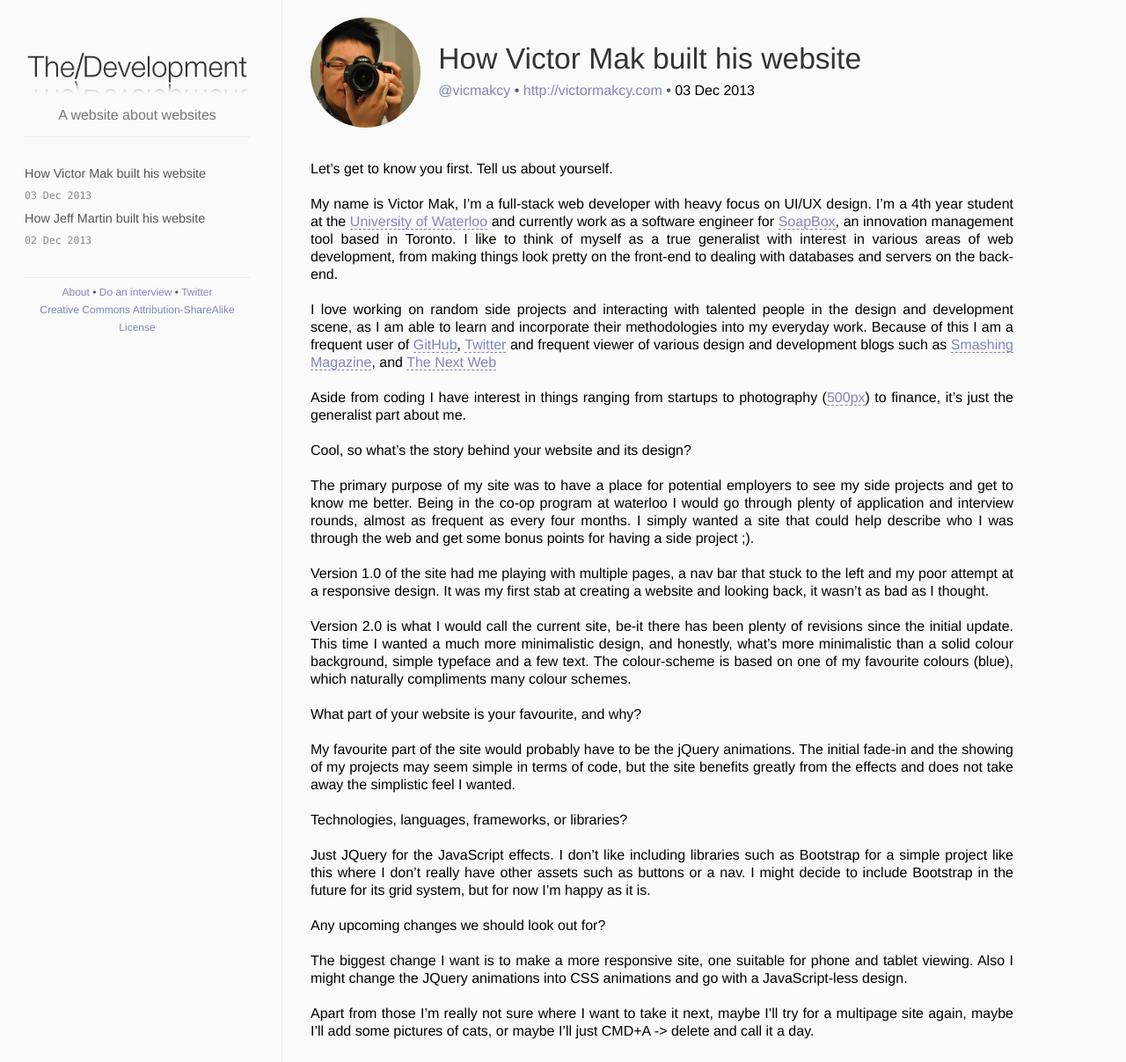
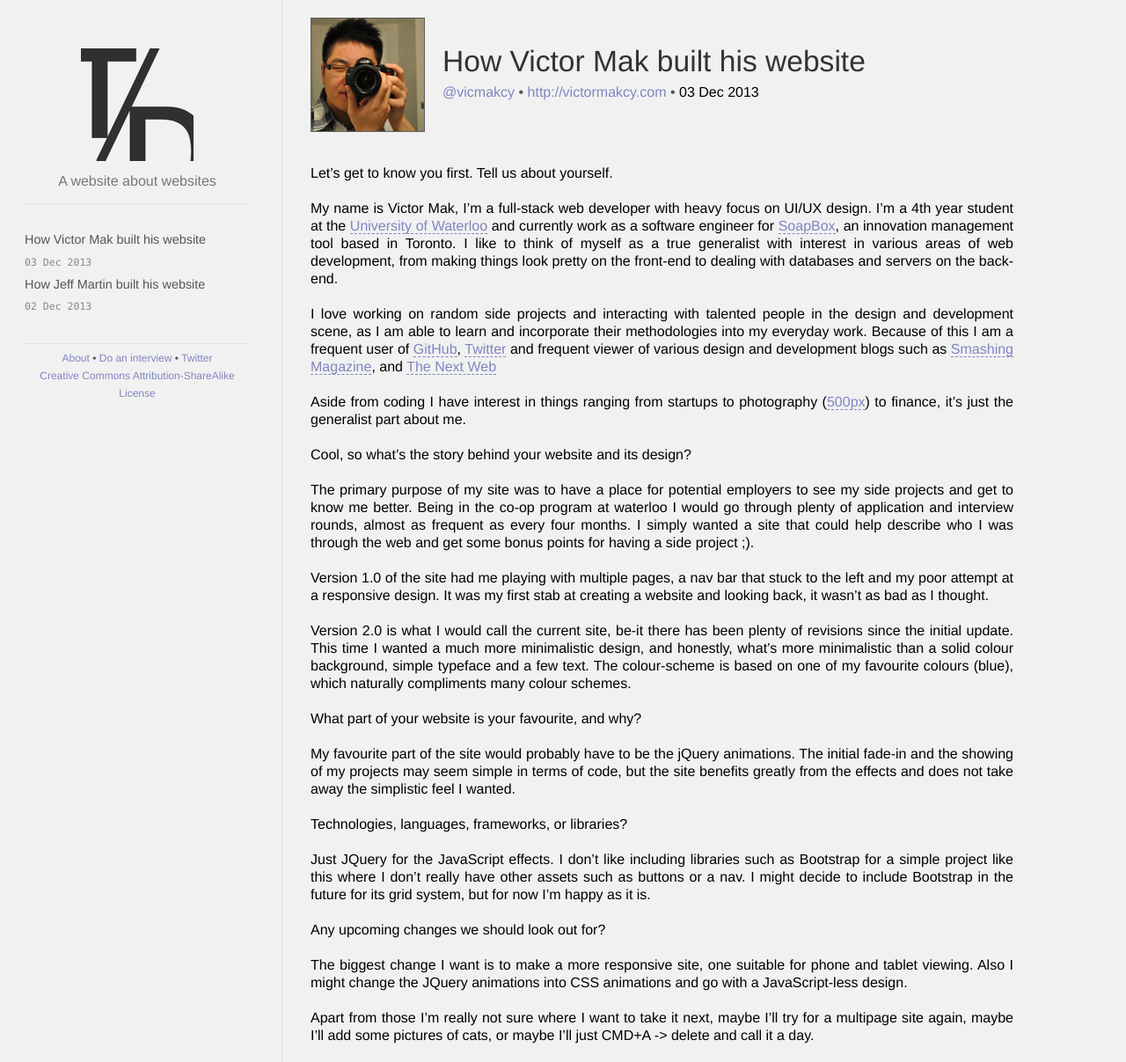
Before and after one commit to the-development/thedevelopment, a Jekyll site: the page built from index.html, in a window 1280 px wide. Shown: the whole page at 88% size. Built offline with Jekyll 4.4.1, drawn with Linux system fonts in a browser that asks for light colours; Markdown is read by kramdown in place of the engine named in the settings.

Commit message:
colour changes everywhere

```diff
--- a/_layouts/post.html
+++ b/_layouts/post.html
@@ -7,7 +7,7 @@ layout: default
   </div>
   <div id="post-info">
     <div id="dp-container">
-      <img id="dp" class="img-rounded" src="/images/dps/{{ page.img }}.jpg">
+      <img id="dp" src="/images/dps/{{ page.img }}.jpg">
     </div>
     <div id="info-container">
       <h1 id="post-title">{{ page.title }}</h1>
--- a/css/main.css
+++ b/css/main.css
@@ -17,7 +17,7 @@ html, body {
 }
 
 body {
-  background-color: #fafafa;
+  background-color: #f1f1f1;
   font-family: 'Helvetica Neue', 'Roboto', Arial, sans-serif;
   font-weight: 300;
   overflow: hidden;
@@ -52,11 +52,7 @@ a:hover {
 /*
 /*****************************************************************************/
 #logo {
-  width: 300px;
-}
-
-.img-rounded {
-  border-radius: 50%;
+  max-width: 128px;
 }
 
 .posts {
@@ -107,14 +103,14 @@ a:hover {
 }
 
 .posts {
-  border-top: 1px solid #ececec;
+  border-top: 1px solid #e3e3e3;
   margin-top: 1em;
   padding-top: 2em;
 }
 
 .footer {
   font-size: 0.8em;
-  border-top: 1px solid #ececec;
+  border-top: 1px solid #e3e3e3;
   margin-top: 2em;
   padding-top: 0.5em;
   overflow: hidden;
@@ -151,7 +147,8 @@ a:hover {
 }
 
 #dp {
-  max-width: 125px;
+  max-width: 128px;
+  border: 1px solid #5e5e5e;
 }
 
 #dp-container {
@@ -244,7 +241,7 @@ a:hover {
   width: 20%;
   padding-left: 1.75em;
   padding-right: 2.25em;
-  border-right: 1px solid #ececec;
+  border-right: 1px solid #e3e3e3;
 }
 
 .content {
@@ -254,7 +251,7 @@ a:hover {
 
 .header {
   text-align: center;
-  padding-top: 3em;
+  padding-top: 1.25em;
 }
 
 #post-info {
--- a/css/responsive.css
+++ b/css/responsive.css
@@ -1,8 +1,4 @@
 @media (max-width:1309px) {
-  #logo {
-    width: 250px;
-  }
-
   .header {
     padding-top: 3.45em;
   }
@@ -17,10 +13,6 @@
 }
 
 @media (max-width:1081px) {
-  #logo {
-    width: 200px;
-  }
-
   #post-title {
     font-size: 1.7em;
   }
@@ -43,10 +35,6 @@
 }
 
 @media (max-width:640px) {
-  #logo {
-    display: none;
-  }
-
   #post-title {
     font-size: 1.25em;
   }
--- a/index.html
+++ b/index.html
@@ -11,7 +11,7 @@ title: The Development
   </div>
   <div id="post-info">
     <div id="dp-container">
-      <img id="dp" class="img-rounded" src="/images/dps/{{ post.img }}.jpg">
+      <img id="dp" src="/images/dps/{{ post.img }}.jpg">
     </div>
     <div id="info-container">
       <h1 id="post-title">{{ post.title }}</h1>
```
Also changed, not shown: images/logo.png.
